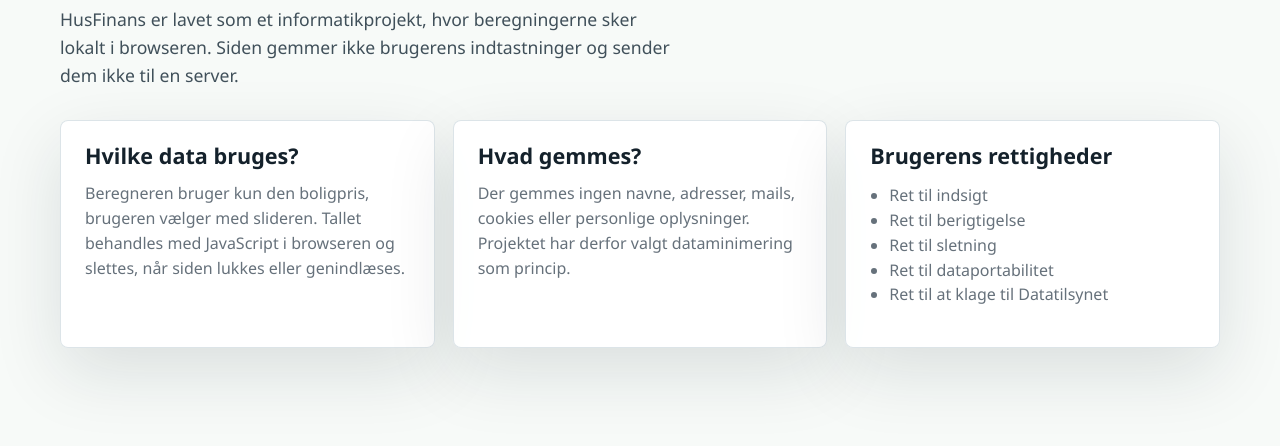
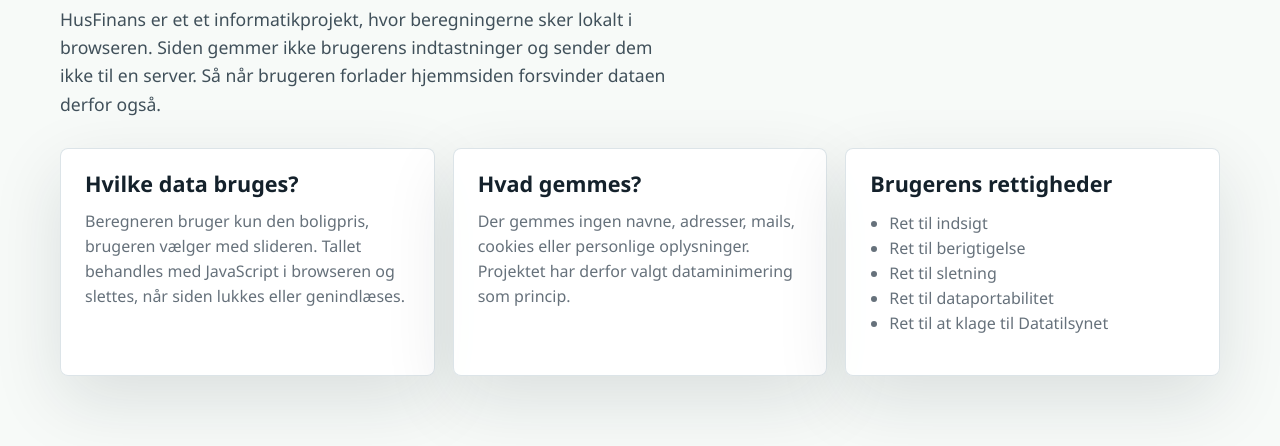
Before and after one commit to TheRandomChap/Informatik2026, a plain HTML site: page gdpr.html in a window 1280 px wide. Shown: the part 330-776 px from the top of the page. Drawn offline with Linux system fonts and the light colour scheme.

Commit message:
Update gdpr.html

```diff
--- a/gdpr.html
+++ b/gdpr.html
@@ -28,7 +28,7 @@
     <section class="page-hero">
       <p class="eyebrow">Persondata</p>
       <h1>GDPR er tænkt ind i løsningen.</h1>
-      <p>HusFinans er lavet som et informatikprojekt, hvor beregningerne sker lokalt i browseren. Siden gemmer ikke brugerens indtastninger og sender dem ikke til en server.</p>
+      <p>HusFinans er et et informatikprojekt, hvor beregningerne sker lokalt i browseren. Siden gemmer ikke brugerens indtastninger og sender dem ikke til en server. Så når brugeren forlader hjemmsiden forsvinder dataen derfor også.</p>
     </section>
 
     <section class="privacy-grid">
```
